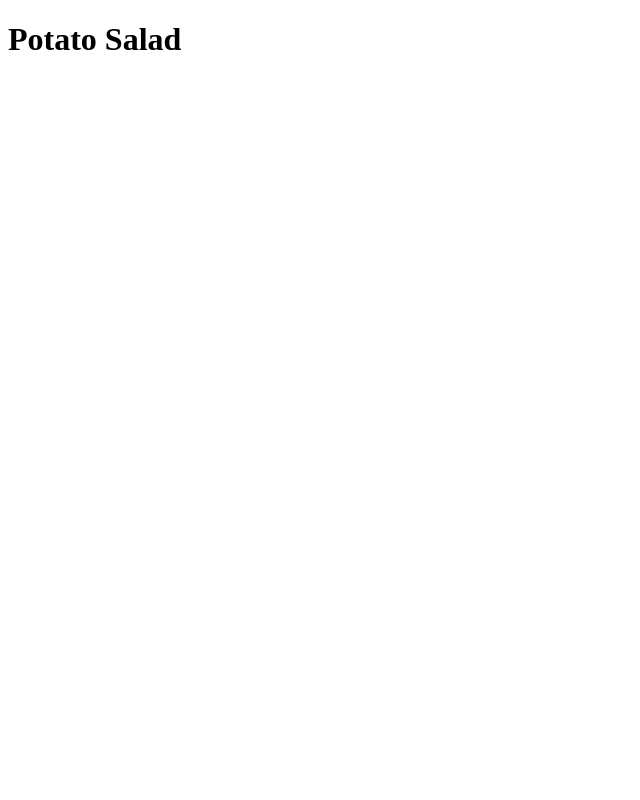
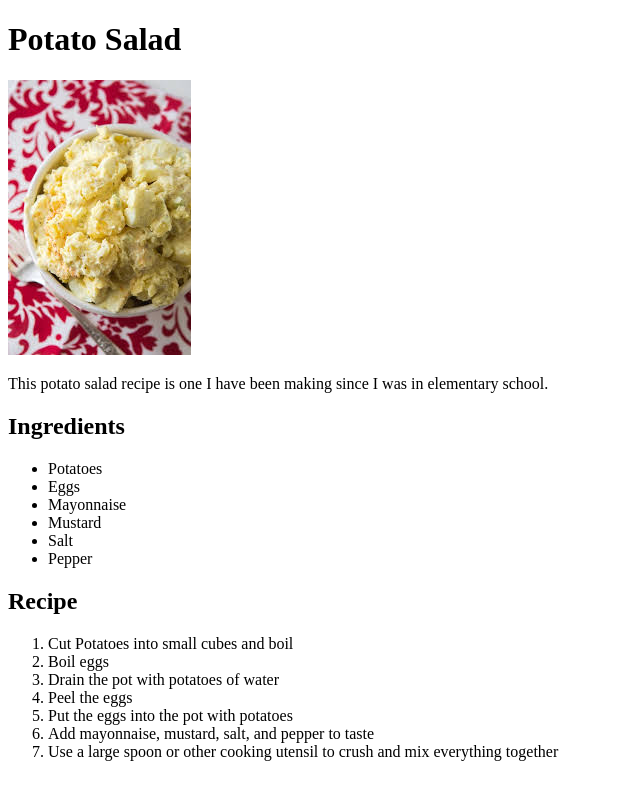
Before and after one commit to MarkEdwardsPractice/odin-recipes, a plain HTML site: page recipes/potato_salad.html in a window 1280 px wide. Shown: the whole page, without its empty margins (0-640 px from the left). Drawn offline with Linux system fonts and the light colour scheme.

Commit message:
Complete potato_salad.html and ramen.html

```diff
--- a/recipes/potato_salad.html
+++ b/recipes/potato_salad.html
@@ -7,5 +7,26 @@
     </head>
     <body>
         <h1>Potato Salad</h1>
+        <img src="images/potato_salad.jpg" alt="A picture of potato salad">
+        <p>This potato salad recipe is one I have been making since I was in elementary school.</p>
+        <h2>Ingredients</h2>
+        <ul>
+            <li>Potatoes</li>
+            <li>Eggs</li>
+            <li>Mayonnaise</li>
+            <li>Mustard</li>
+            <li>Salt</li>
+            <li>Pepper</li>
+        </ul>
+        <h2>Recipe</h2>
+        <ol>
+            <li>Cut Potatoes into small cubes and boil</li>
+            <li>Boil eggs</li>
+            <li>Drain the pot with potatoes of water</li>
+            <li>Peel the eggs</li>
+            <li>Put the eggs into the pot with potatoes</li>
+            <li>Add mayonnaise, mustard, salt, and pepper to taste</li>
+            <li>Use a large spoon or other cooking utensil to crush and mix everything together</li>
+        </ol>
     </body>
 </html>
```
Also changed, not shown: recipes/ramen.html (+25 -0 lines), recipes/images/potato_salad.jpg (added), recipes/images/ramen.jpg (added).
